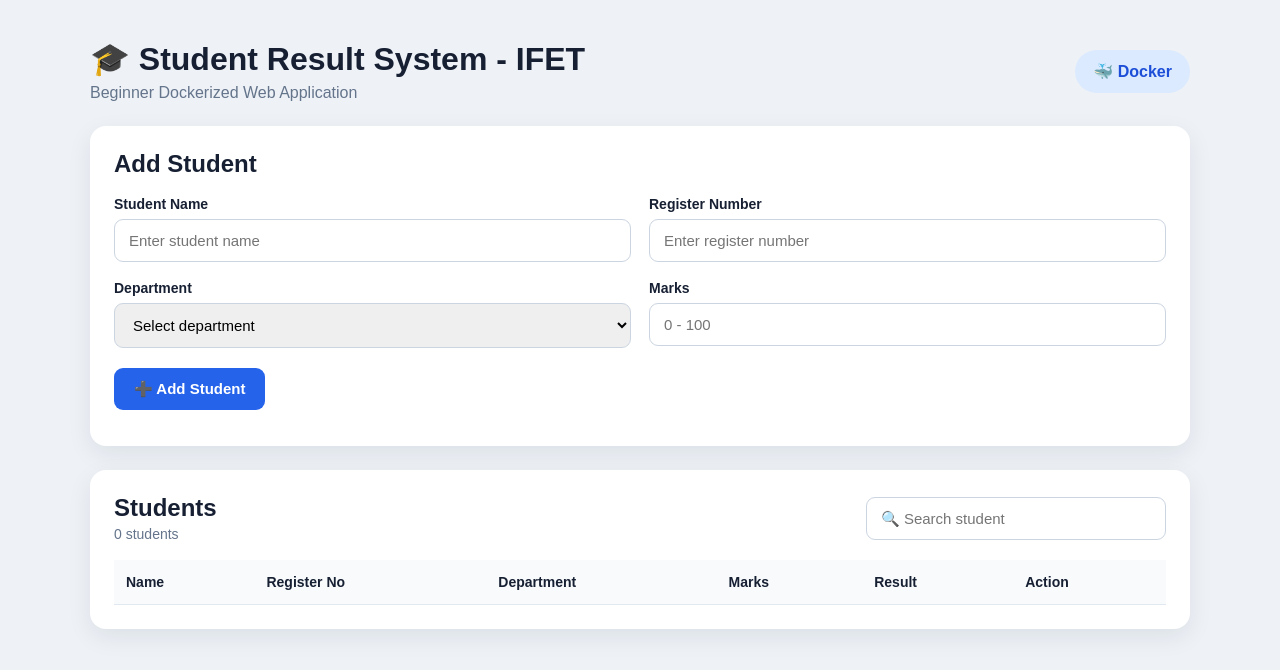
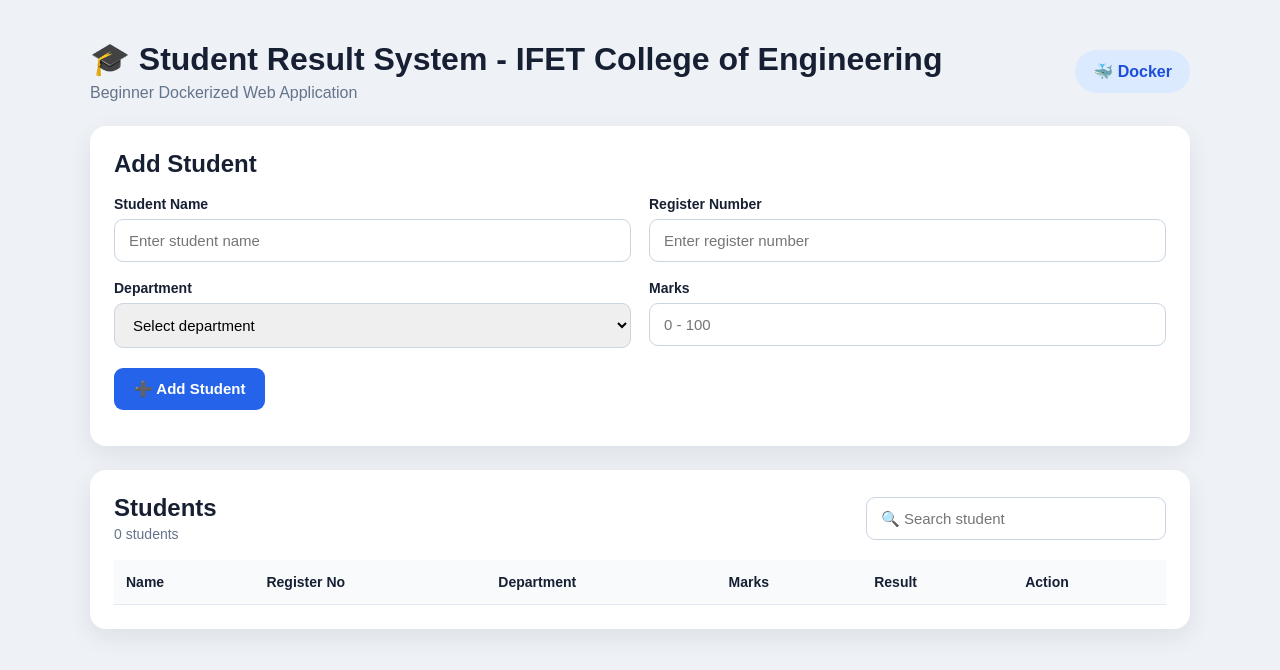
Before and after one commit to Murali6383/student-result-docker, a website: page public/index.html in a window 1280 px wide. Drawn offline with Linux system fonts and the light colour scheme; no server answers.

Commit message:
Update header title to include 'College of Engineering'

```diff
--- a/public/index.html
+++ b/public/index.html
@@ -23,7 +23,7 @@
 
         <div>
 
-            <h1>🎓 Student Result System - IFET</h1>
+            <h1>🎓 Student Result System - IFET College of Engineering</h1>
 
             <p>
                 Beginner Dockerized Web Application
```
